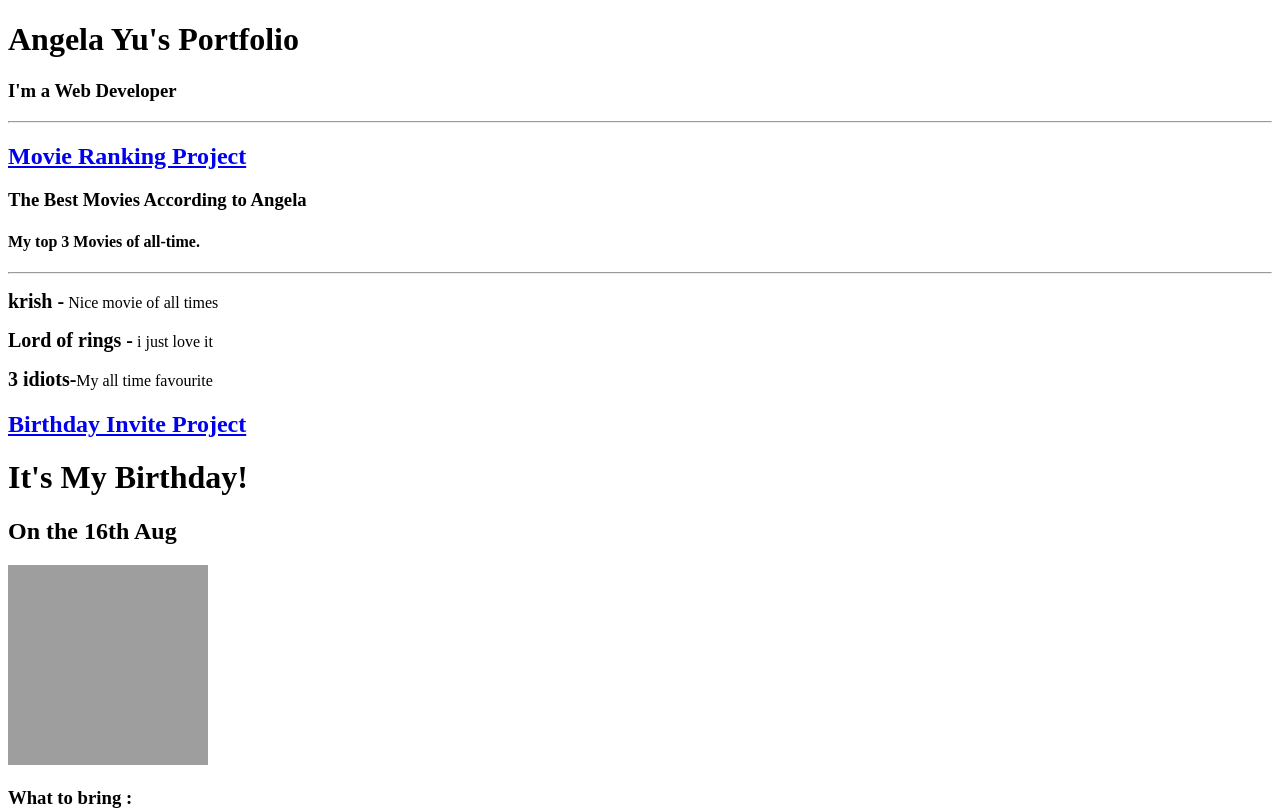
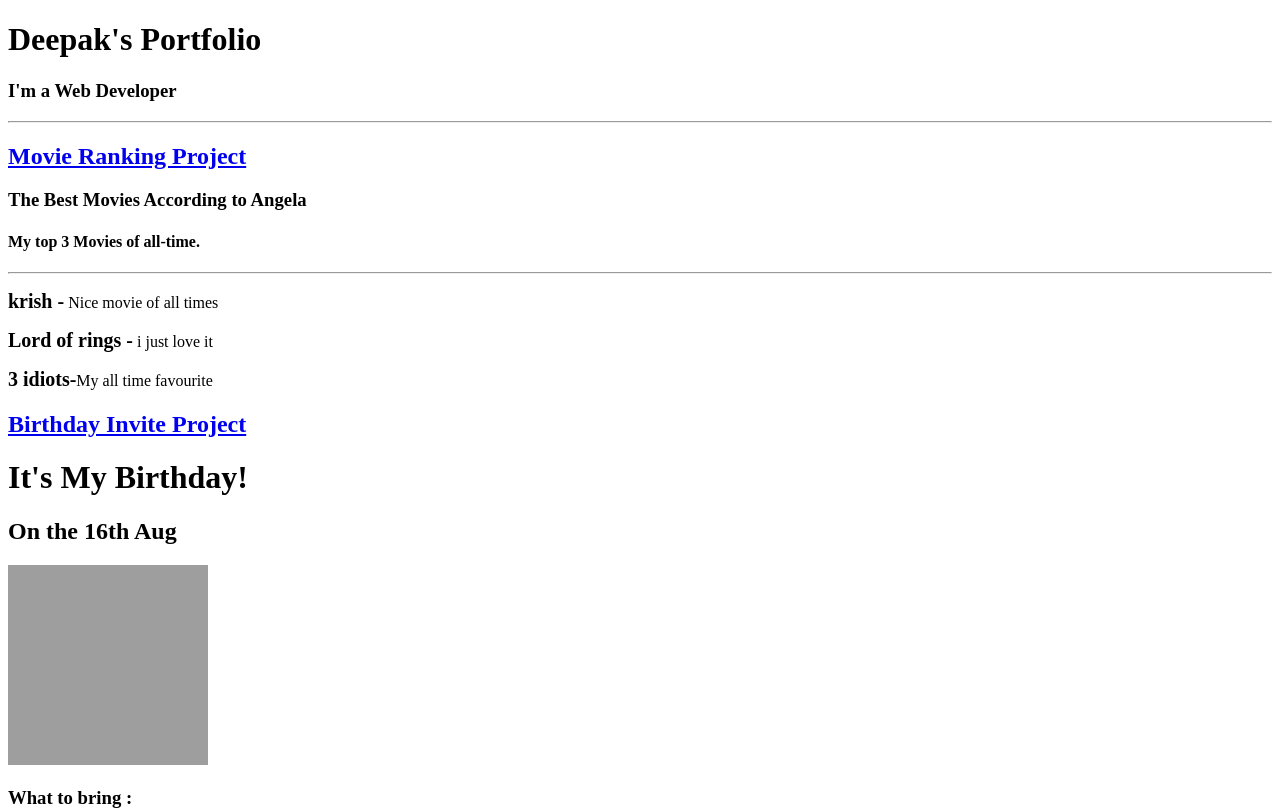
Before and after one commit to codster15/Portfolio-page, a plain HTML site: page index.html in a window 1280 px wide. Shown: the top 812 px of the page. Drawn offline with Linux system fonts and the light colour scheme; grey boxes are pictures that could not be loaded.

Commit message:
Update index.html

```diff
--- a/index.html
+++ b/index.html
@@ -16,7 +16,7 @@
 </head>
 
 <body>
-    <h1>Angela Yu's Portfolio</h1>
+    <h1>Deepak's Portfolio</h1>
     <h3>I'm a Web Developer</h3>
     <hr />
     <h2><a href="movies.html" target="blank">Movie Ranking Project</a>
```
